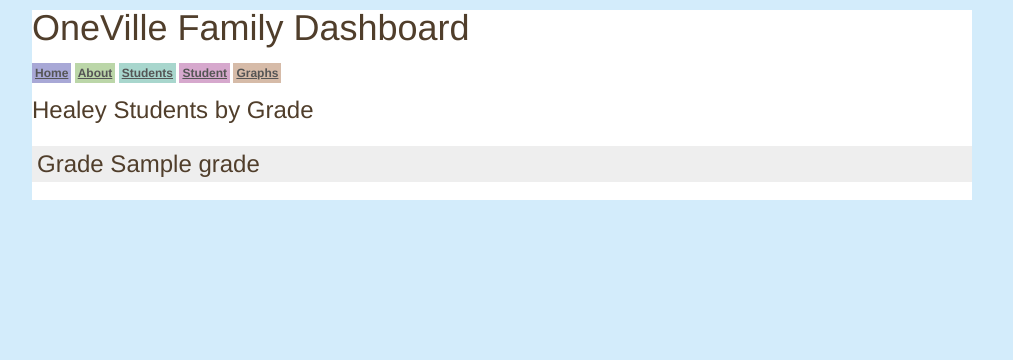
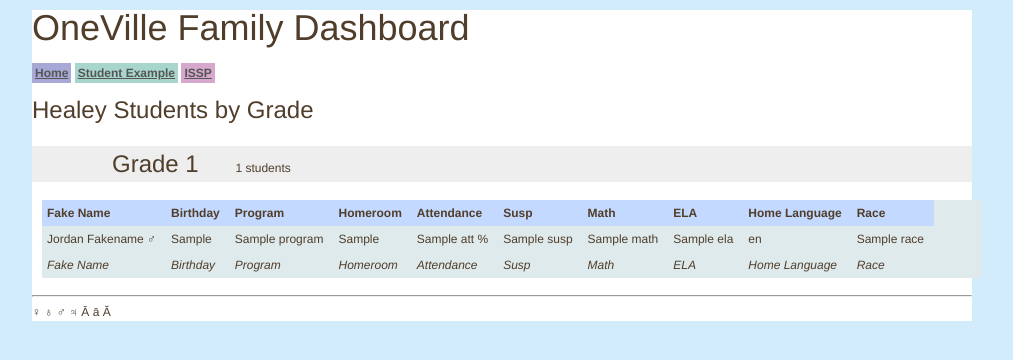
Before and after one commit to sethwoodworth/dashboard, a Django app: template templates/display/grade.html in a window 1280 px wide. Shown: the top 360 px of the page, without its empty margins (138-1151 px from the left). Run offline with Django 3.2, Linux system fonts and the light colour scheme; the template is opened without the code that fills it: most values are stand-ins (such as "Sample title", 1, 10 or a date in 2020); some libraries are stand-ins or nearby versions.

Commit message:
site mostly works, moving over db also

```diff
--- a/display/models.py
+++ b/display/models.py
@@ -105,9 +105,9 @@ class Spreadsheet(models.Model):
     program1 = models.TextField(db_column=u'Program1', blank=True) # Field name made lowercase. This field type is a guess.
     hbase = models.TextField(db_column=u'HBase', blank=True) # Field name made lowercase. This field type is a guess.
     def __unicode__(self):
-        return self.grade + ' ' + self.grade + ' ' + self.homeroom
+        return str(self.id) + ' ' + self.dob2 + ' ' + str(self.math)
     class Meta:
-        db_table = u'school'
+        db_table = u'new_school'
 
 
 class Student(models.Model):
--- a/static/display/style.css
+++ b/static/display/style.css
@@ -107,8 +107,9 @@ html {}
 }
 
 .header h1 { font-size: 3.5em; color: #503e2b; }
-.section h2 { padding-left: 5px; background-color: #eee; cursor: pointer;}
-.section h2 a { color: #503e2b; text-decoration:none; display: block; }
+.menu_head { background-color: #eee; cursor: pointer; margin-bottom: 18px;}
+.section h2 { color: #503e2b; text-decoration:none; display: inline ; }
+.menu_head a { color: #503e2b; text-decoration:none; display: inline ; }
 
 div#menu { margin-bottom: 10px; }
 
@@ -120,6 +121,16 @@ div#menu { margin-bottom: 10px; }
 .edu { color: #555555; background: #D6A8CD }
 
 .spreadsheet { background-color : #DFEAEC }
+th.headerSortUp {
+    background-color: #3399FF;
+}
+th.headerSortDown{
+    background-color: #DFEAEC;
+}
+th.header {
+    cursor: pointer;
+    font-weight: bold;
+}
 
 /* report card */
 .row{
--- a/templates/display/base.html
+++ b/templates/display/base.html
@@ -13,6 +13,9 @@
 
     <!-- Script Section -->
 	<script src="http://ajax.googleapis.com/ajax/libs/jquery/1.2.6/jquery.min.js" type="text/javascript"></script>
+	<script src="/static/js/jquery.tablesorter.min.js" type="text/javascript"></script>
+
+    {% comment %}
     <script type="text/javascript">
         $(function() {
             $('.section .contents').hide()
@@ -26,21 +29,15 @@
                 $('.section .contents').hide()
             })
 
-            $('.section h2').click(function() {
-                var hidden = $(this).next().is(':hidden')
-                $(this).next().slideToggle()
+            $('.menu_head h2').click(function() {
+                var hidden = $(div).next().is(':hidden')
+                $(div).next().slideToggle()
                 return hidden
-            })
-
-            $('#menu span').css('cursor', 'pointer').click(function() {
-                $('.section .contents').hide()
-                showSectionsForSCM(this.innerHTML)
-                document.location.hash = this.innerHTML
             })
 
             if (document.location.hash) {
                 var anchor = document.location.hash.substring(1)
-                $('.section h2 a[name=' + anchor + ']').parent('h2').click()
+                $('.menu_head a[name=' + anchor + ']').parent('div').click()
                 showSectionsForSCM(anchor)
             }
 
@@ -48,6 +45,15 @@
                 $('.section .' + scm).parents('.section').find('.contents').show()
             }
         })
+    </script>
+    {% endcomment %}
+    <script type="text/javascript">
+
+    $(document).ready(function()
+        {
+            $("#grade_1").tablesorter();
+        }
+    );
     </script>
 
     </head>
@@ -58,11 +64,12 @@
             <div id="header" class="grid_12" style="background-color: #fff"><h1>OneVille Family Dashboard</h1>
                 <div id="nav">
                     <div id="menu">
-                        <span class="lang work"><a class="work" href="/dashboard/">Home</a></span>
-                        <span class="lang hack"><a class="hack" href="/dashboard/about/">About</a></span>
-                        <span class="lang play"><a class="play" href="/dashboard/grades/">Students</a></span>
-                        <span class="lang edu"><a class="edu" href="/dashboard/student">Student</a></span>
+                        <span class="lang work"><a class="work" href="/dashboard/grades/">Home</a></span>
+                        <span class="lang play"><a class="play" href="/dashboard/student/1">Student Example</a></span>
+                        <span class="lang edu"><a class="edu" href="/dashboard/student/issp">ISSP</a></span>
+                        {% comment %}
                         <span class="lang libre"><a class="libre" href="/dashboard/graphs/">Graphs</a></span>
+                        {% endcomment %}
                     </div>
                 </div>
             </div>
--- a/templates/display/grade.html
+++ b/templates/display/grade.html
@@ -7,32 +7,36 @@
 
 
 {% block primary %}
-    {% for grade, grade_dict in dict_rows.items %}
-    <div class="section">
-        <h2><a name="grade {{ grade }}" href="#grade_{{ grade }}">Grade {{ grade }}</a></h2>
-        <div class="contents" style:"display: none">
-            <table class='spreadsheet'>
+    {% for year_set in dict_rows %}
+    <div class="grid_12 section alpha">
+        <div class="grid_12 menu_head alpha">
+            <a name="grade {{ forloop.counter }}" href="#grade_{{ forloop.counter }}" style="text-decoration:none; color"><h2 class="prefix_1">Grade {{ forloop.counter }}</h2> &nbsp;&nbsp;&nbsp;&nbsp;&nbsp;&nbsp;&nbsp;&nbsp;&nbsp;&nbsp;{{ year_set|length }} students </a><br/>
+        </div>
+        <div class="contents" style:"">
+            <table id="grade_{{ forloop.counter }}" class='grid_12 spreadsheet tablesorter'>
                 <thead>
                     <tr>
-                        <td>Student ID</td>
-                        <td>Birthday</td>
-                        <td>Gender</td>
-                        <td>Program</td>
-                        <td>Homeroom Teacher</td>
-                        <td>Attendance</td>
-                        <td>Suspensions</td>
-                        <td>Math?</td>
-                        <td>ELA</td>
-                        <td>Home Language</td>
-                        <td>Race</td>
+                        <th>Fake Name</th>
+                        <th>Birthday</th>
+                        <th>Program</th>
+                        <th>Homeroom</th>
+                        <th>Attendance</th>
+                        <th>Susp</th>
+                        <th>Math</th>
+                        <th>ELA</th>
+                        <th>Home Language</th>
+                        <th>Race</th>
                     </tr>
                 </thead>
                 <tbody>
-                    {% for student in grade_dict %}
-                    <tr class={% cycle '' 'row2' %}>
-                        <td>{{ student.id }}</td>
+                    {% for student in year_set %}
+                    <tr class={# cycle '' 'row2' #}>
+                        <td>
+                            Jordan&nbsp;Fakename&nbsp;{% if student.gen == 'F' %}♀ {# &#9792; #}
+                            {% else %}♂ {# &#9794; #}
+                            {% endif %}
+                        </td>
                         <td>{{ student.dob2 }}</td>
-                        <td>{{ student.gen }}</td>
                         <td>
                             {% ifequal student.program 'Nb' %}
                                 Neighborhood
@@ -55,14 +59,13 @@
                </tbody>
                 <tfoot>
                     <tr>
-                        <td>Student ID</td>
+                        <td>Fake Name</td>
                         <td>Birthday</td>
-                        <td>Gender</td>
                         <td>Program</td>
-                        <td>Homeroom Teacher</td>
+                        <td>Homeroom</td>
                         <td>Attendance</td>
-                        <td>Suspensions</td>
-                        <td>Math?</td>
+                        <td>Susp</td>
+                        <td>Math</td>
                         <td>ELA</td>
                         <td>Home Language</td>
                         <td>Race</td>
@@ -72,5 +75,13 @@
         </div>
     </div>
 {% endfor %}
+<hr/>
+&#9792;
+&#9793;
+&#9794;
+&#9795;
+&#256;
+&#257;
+&#258;
 
 {% endblock %}
```
Also changed, not shown: display/views.py (+21 -41 lines), templates/display/student.html (+5 -5 lines).
